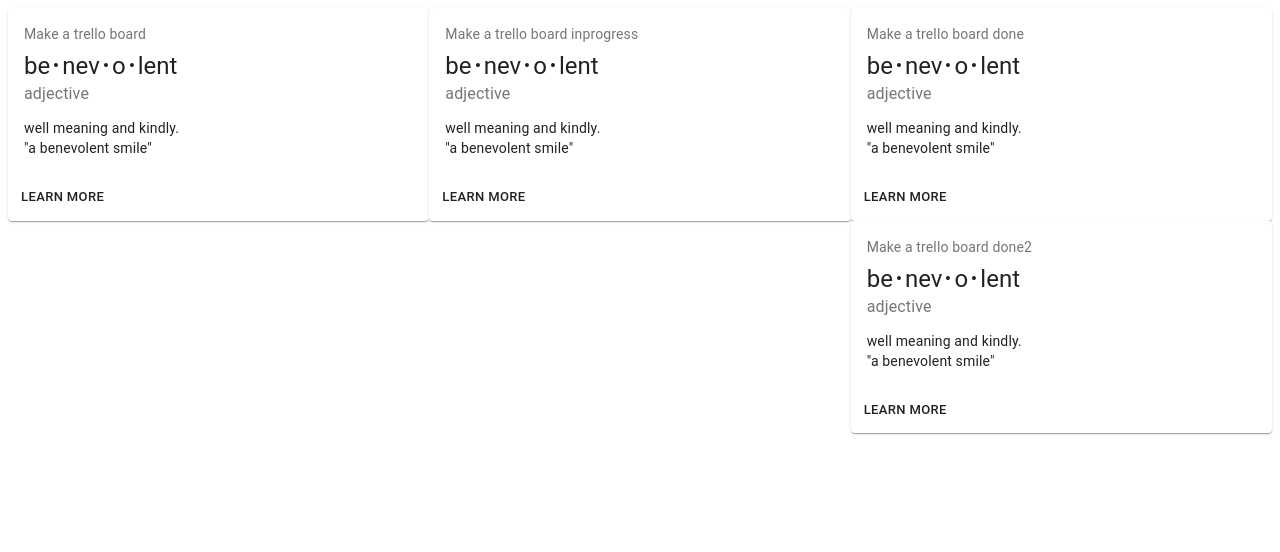
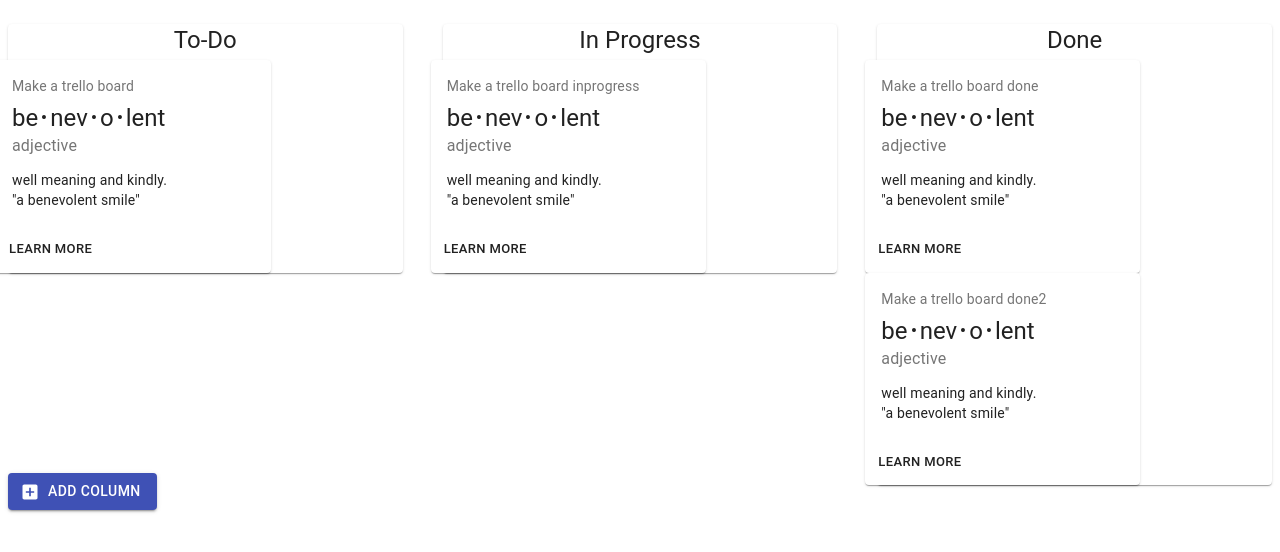
Before and after one commit to Nick00Hash/kanban-board, a React (Create React App) app: page / in a window 1280 px wide. Shown: the top 552 px of the page. Built offline with nearby package versions, Linux system fonts and the light colour scheme.

Commit message:
Column branch

```diff
--- a/src/ui/Column.js
+++ b/src/ui/Column.js
@@ -1,19 +1,17 @@
-import React from 'react'
-import { Grid } from "@material-ui/core"
+import React from "react";
+import { Grid, Typography } from "@material-ui/core";
 
-import CardTile from './CardTile'
+import CardTile from "./CardTile";
 
 const Column = (props) => {
-  const mappedCards = props.column.cards.map(card=> {
-    return (
-      <CardTile key={card.title} card={card} />
-    )
-  })
+  const mappedCards = props.column.cards.map((card) => {
+    return <CardTile key={card.title} card={card} />;
+  });
   return (
-    <div>
-      {mappedCards}
-    </div>
-  )
-}
+    <Grid container spacing={3}>
+      <div>{mappedCards}</div>
+    </Grid>
+  );
+};
 
-export default Column
+export default Column;
--- a/src/ui/ContainerOfColumns.js
+++ b/src/ui/ContainerOfColumns.js
@@ -1,9 +1,23 @@
 import React, { useState } from "react";
-import { Grid } from "@material-ui/core";
+import { Grid, Typography, Paper } from "@material-ui/core";
+import { makeStyles } from "@material-ui/core/styles";
 
 import Column from "./Column";
+import NewColumnButton from "./NewColumnButton";
+
+const useStyles = makeStyles({
+  columnTitle: {
+    textAlign: "center",
+    margin: "1rem",
+  },
+  columnContainer: {
+    // marginLeft: "10%",
+    // marginRight: "20px",
+  },
+});
 
 const ContainerOfColumns = () => {
+  const classes = useStyles();
   const [board, setBoard] = useState([
     {
       columnId: 1,
@@ -60,12 +74,29 @@ const ContainerOfColumns = () => {
         xs={dynamicColumnMobile}
         md={dynamicColumnDesktop}
       >
-        <Column column={column} />
+        <Paper>
+          <Typography className={classes.columnTitle} variant="h5">
+            {column.title}
+          </Typography>
+          <Column column={column} columnId={column.columnId} />
+        </Paper>
       </Grid>
     );
   });
 
-  return <Grid container>{mappedColumns}</Grid>;
+  return (
+    <>
+      <Grid
+        container
+        spacing={5}
+        justify="space-around"
+        className={classes.columnContainer}
+      >
+        {mappedColumns}
+      </Grid>
+      <NewColumnButton board={board} setBoard={setBoard} />
+    </>
+  );
 };
 
 export default ContainerOfColumns;
--- /dev/null
+++ b/src/ui/NewColumnButton.js
@@ -0,0 +1,32 @@
+import React from "react";
+import Button from "@material-ui/core/Button";
+import Icon from "@material-ui/core/Icon";
+import AddBoxIcon from "@material-ui/icons/AddBox";
+
+const NewColumnButton = (props) => {
+  const { board, setBoard } = props;
+
+  const addNewColumn = () => {
+    setBoard([
+      ...board,
+      {
+        columnId: 1,
+        title: "Click to change Title",
+        cards: [],
+      },
+    ]);
+  };
+
+  return (
+    <Button
+      variant="contained"
+      color="primary"
+      startIcon={<AddBoxIcon />}
+      onClick={addNewColumn}
+    >
+      Add Column
+    </Button>
+  );
+};
+
+export default NewColumnButton;
```
Also changed, not shown: src/ui/RemoveColumnButton.js (added, +28 -0 lines).
